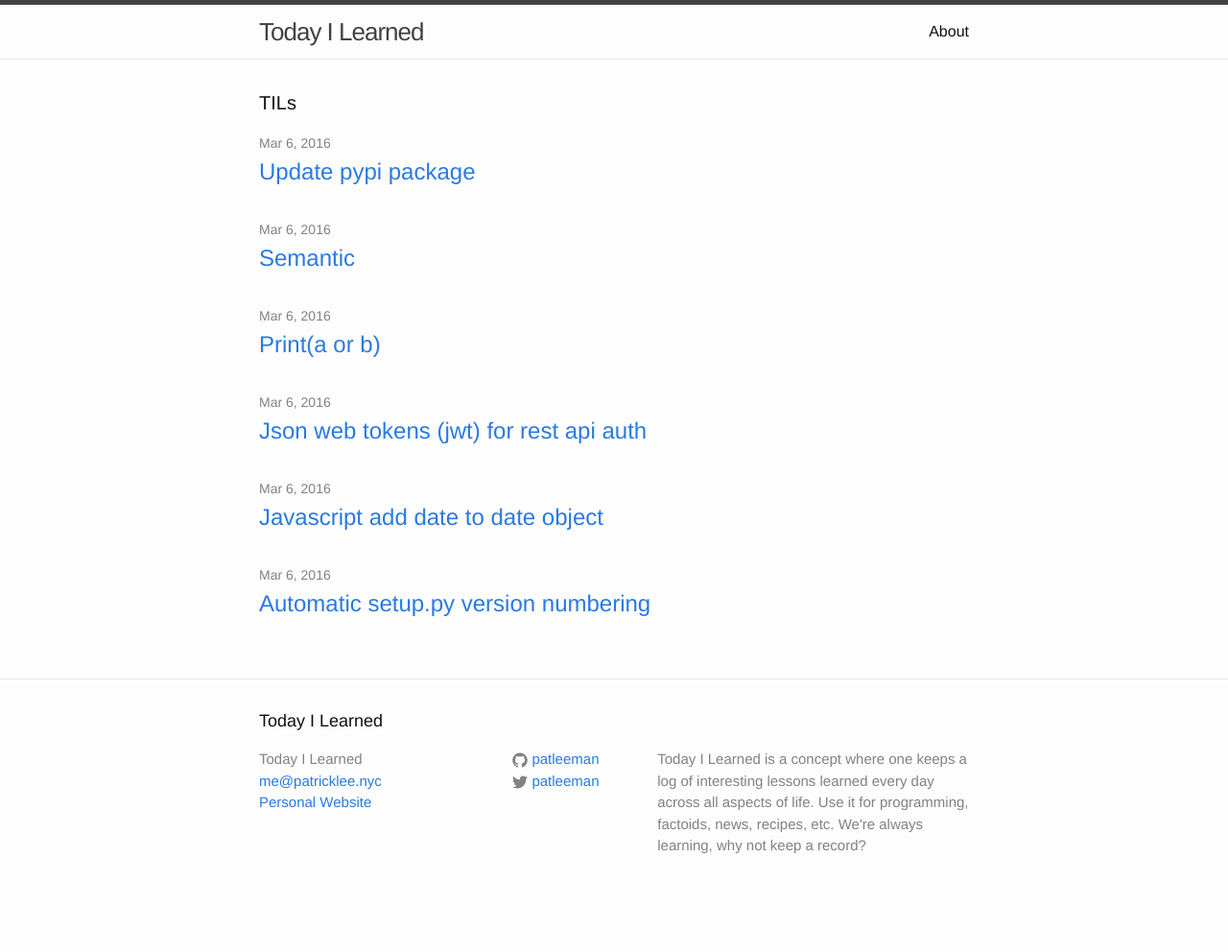
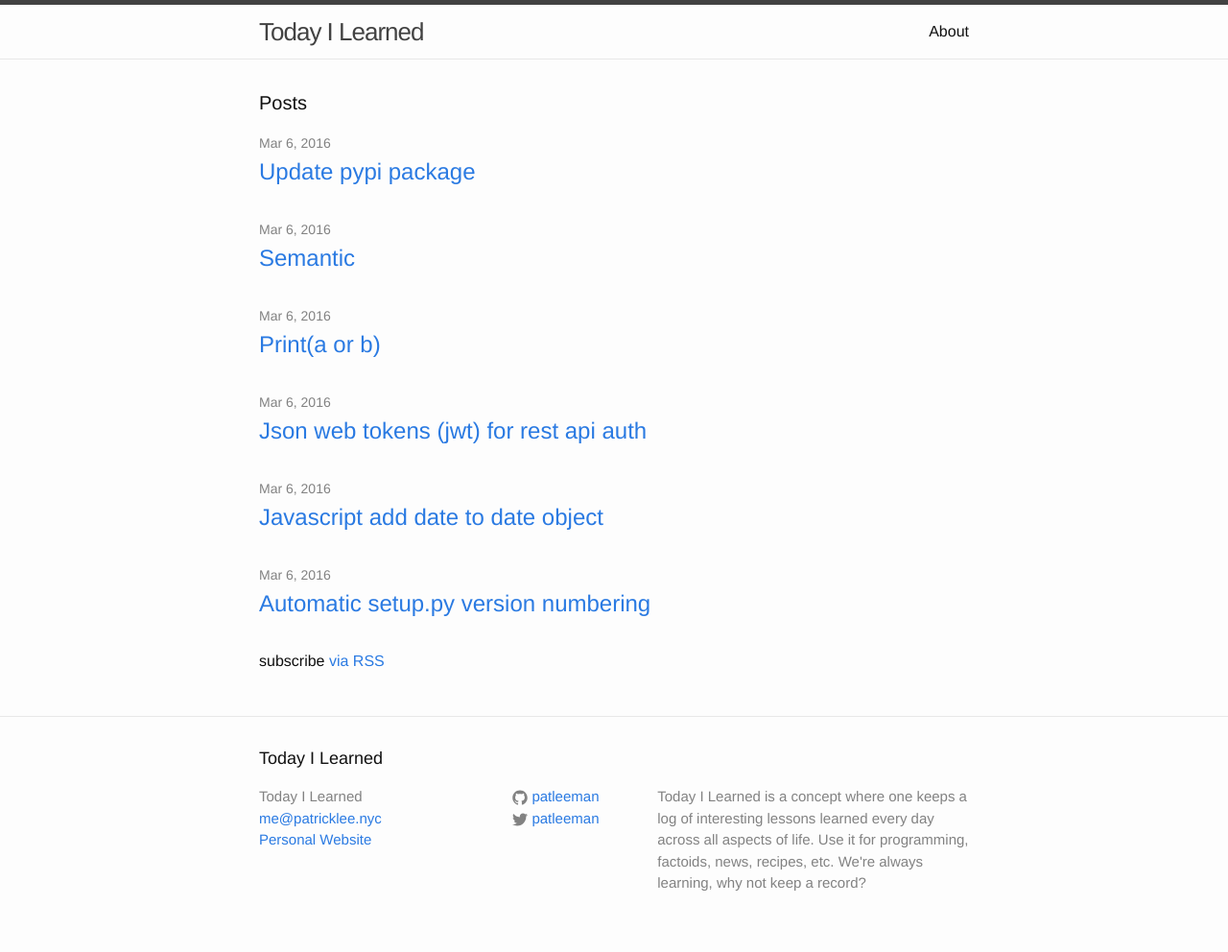
Before and after one commit to patleeman/TodayILearned, a Jekyll site: the page built from index.html, in a window 1280 px wide. Shown: the whole page at 96% size. Built offline with Jekyll 4.4.1, drawn with Linux system fonts in a browser that asks for light colours; before the commit the page ends 953 px from its top, so only the background shows below that.

Commit message:
fix site maybe

```diff
--- a/index.html
+++ b/index.html
@@ -4,7 +4,7 @@
 
 <div class="home">
 
-  <h1 class="page-heading">TILs</h1>
+  <h1 class="page-heading">Posts</h1>
 
   <ul class="post-list">
     {% for post in site.posts %}
@@ -17,4 +17,7 @@
       </li>
     {% endfor %}
   </ul>
+
+  <p class="rss-subscribe">subscribe <a href="{{ "/feed.xml" | prepend: site.baseurl }}">via RSS</a></p>
+
 </div>
```
